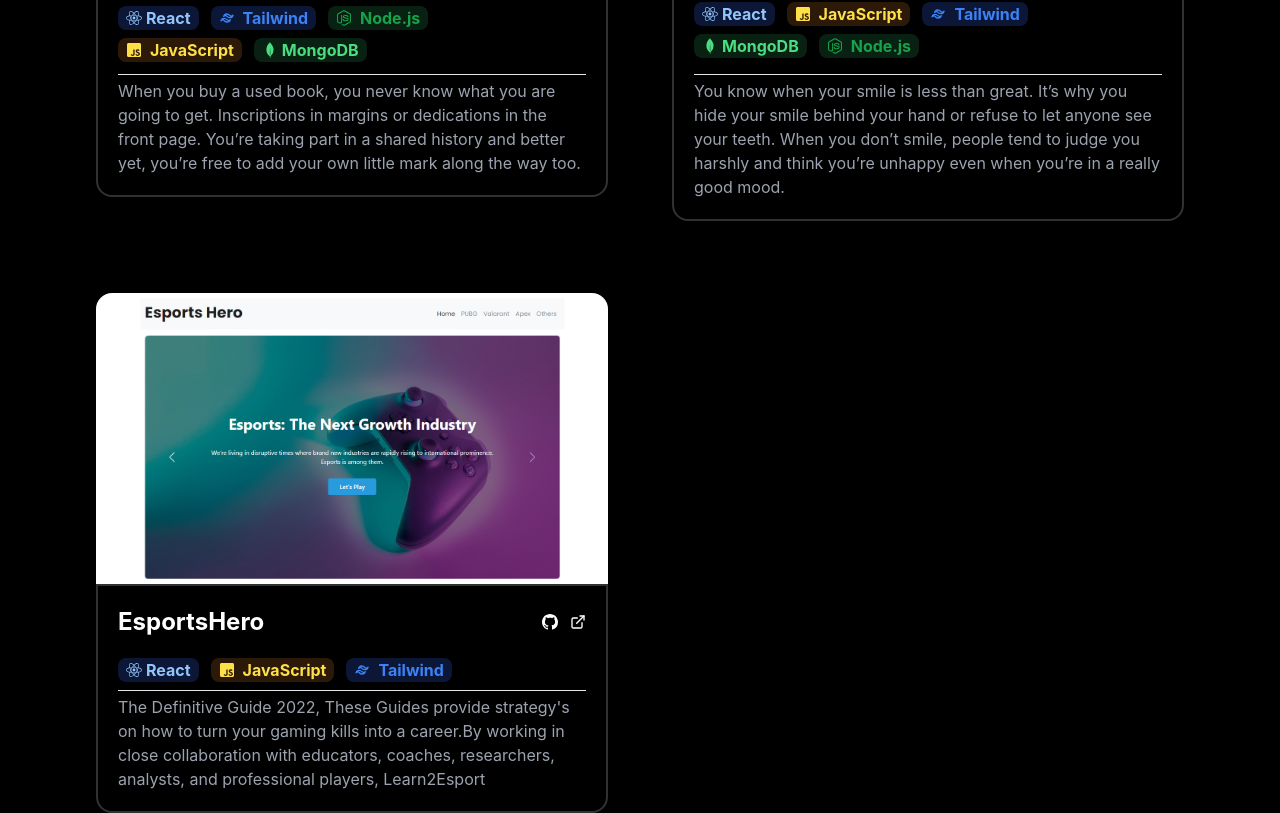
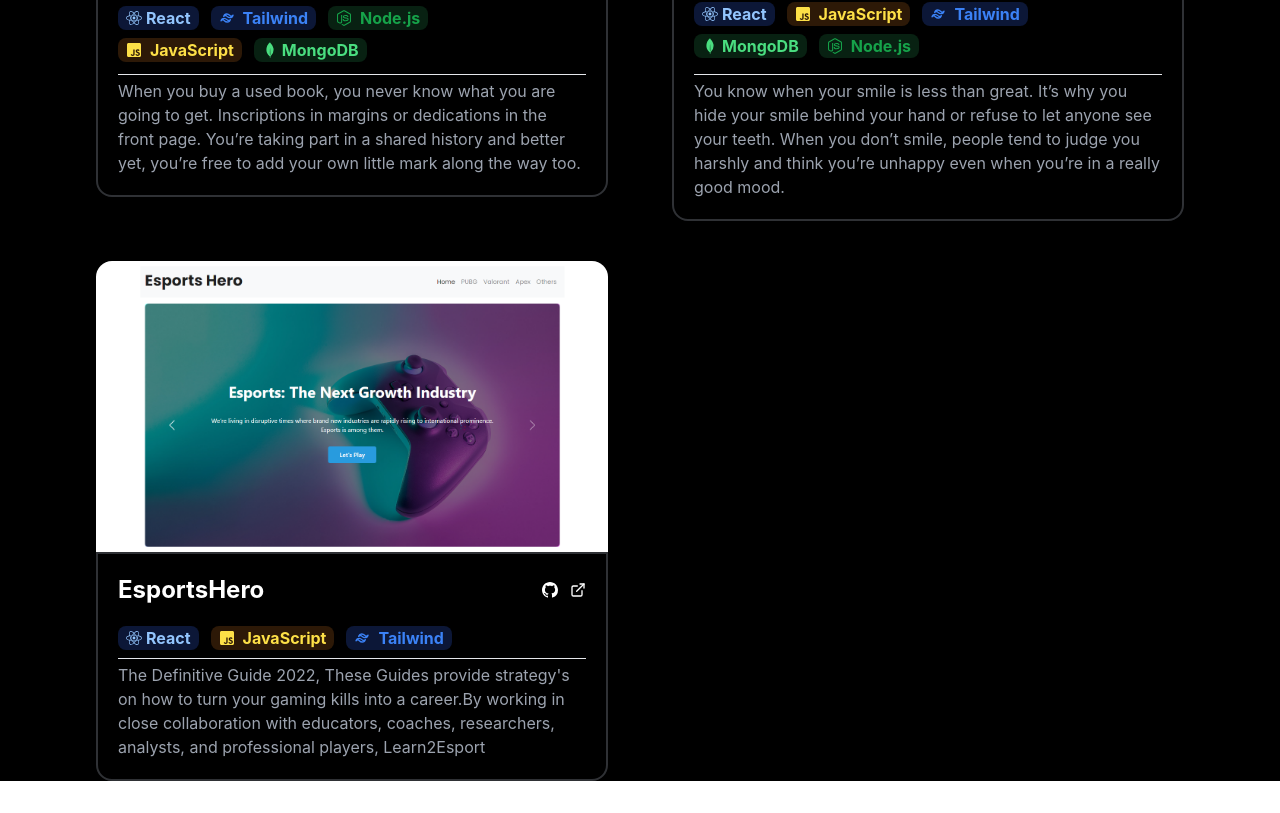
Before and after one commit to mahfujurr/mahfujur-rahman-portfolio, a React (Create React App) app: page /projects in a window 1280 px wide. Shown: the part 636-1449 px from the top of the page. After the commit the page ends 1417 px from the top, so only its background shows below. Built offline with nearby package versions, Linux system fonts and the light colour scheme.

Commit message:
projects and home page image added

```diff
--- a/src/Pages/Projects/Projects.js
+++ b/src/Pages/Projects/Projects.js
@@ -61,8 +61,8 @@ const Projects = () => {
 
                     {/*  3rd project under 1st one */}
 
-                    <div className='rounded-2xl  mt-24'>
-                        <img className='object-cover rounded-t-2xl' src={esportsHeroImg} alt="" />
+                    <Link to='/p2' className='rounded-2xl  '>
+                        <img className='object-cover mt-16 rounded-t-2xl' src={esportsHeroImg} alt="" />
                         <div className='p-5 border-2 border-gray-400/30 rounded-b-2xl hover:bg-white/5'>
                             <div className='flex justify-between items-center pb-5'>
                                 <h1 className='font-bold text-2xl'>EsportsHero</h1>
@@ -86,14 +86,14 @@ const Projects = () => {
                                 The Definitive Guide 2022, These Guides provide strategy's on how to turn your gaming kills into a career.By working in close collaboration with educators, coaches, researchers, analysts, and professional players, Learn2Esport
                             </p>
                         </div>
-                    </div>
+                    </Link>
 
                 </div>
 
 
 
 
-                <div className='rounded-2xl '>
+                <Link to='/p1' className='rounded-2xl '>
                     <img className='object-cover rounded-t-2xl' src={yourmedico} alt="" />
                     <div className='p-5 border-2 border-gray-400/30 rounded-b-2xl hover:bg-white/5'>
                         <div className='flex justify-between items-center pb-5'>
@@ -122,7 +122,7 @@ const Projects = () => {
                             You know when your smile is less than great. It’s why you hide your smile behind your hand or refuse to let anyone see your teeth. When you don’t smile, people tend to judge you harshly and think you’re unhappy even when you’re in a really good mood.
                         </p>
                     </div>
-                </div>
+                </Link>
 
 
 
```
